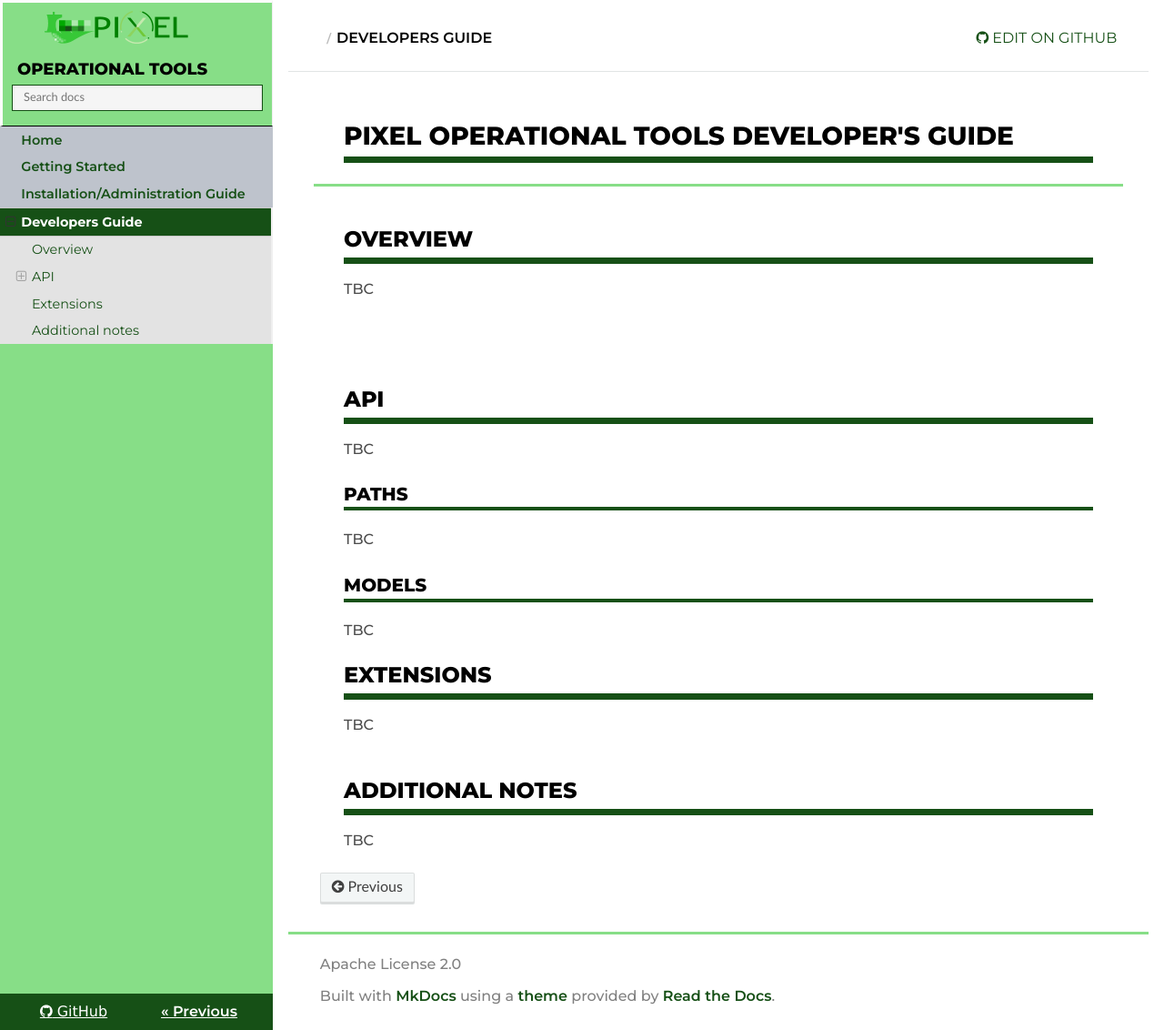
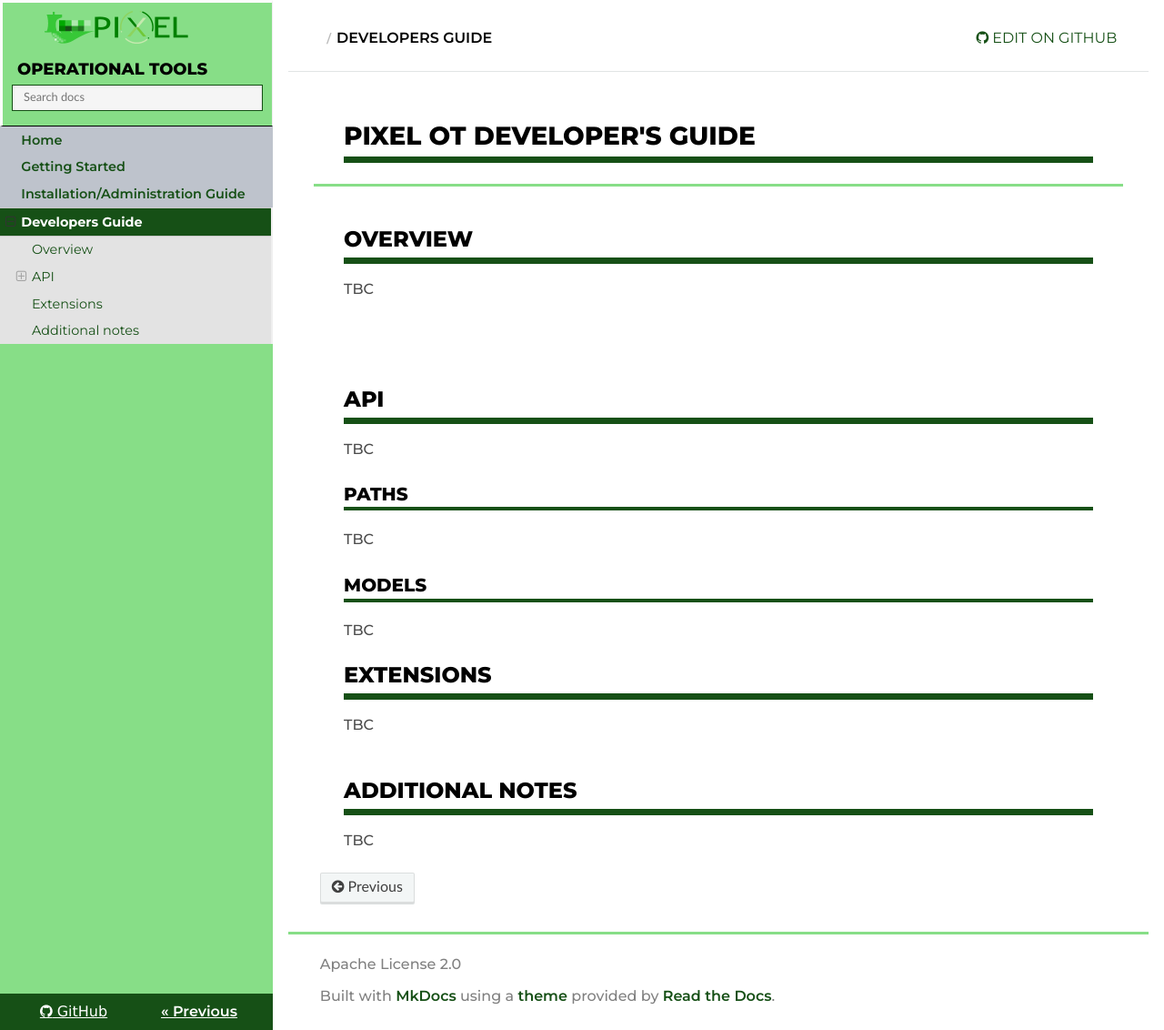
Before and after one commit to pixel-ports/docs-pas, an MkDocs documentation site: the page built from docs/devel_guide.md, in a window 1280 px wide and 1132 px high. Shown: the whole window at 91% size. Built offline with MkDocs 1.6.1, drawn with Linux system fonts in a browser that asks for light colours; nearby versions of some CDN libraries; old or Windows-style settings are respelled for this version of MkDocs.

Commit message:
Update devel_guide.md

```diff
--- a/docs/devel_guide.md
+++ b/docs/devel_guide.md
@@ -1,4 +1,4 @@
-# PIXEL Operational Tools Developer's Guide
+# PIXEL OT Developer's Guide
 
 
 
```
